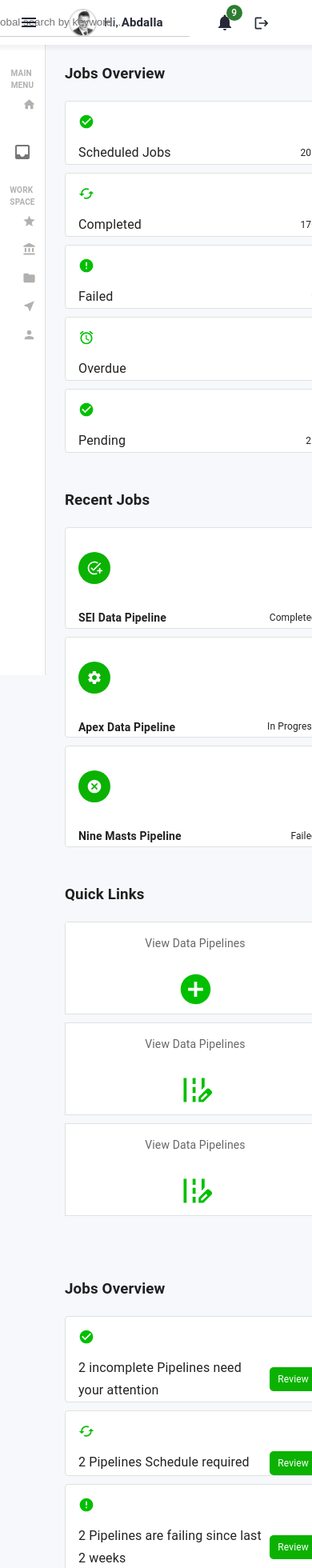
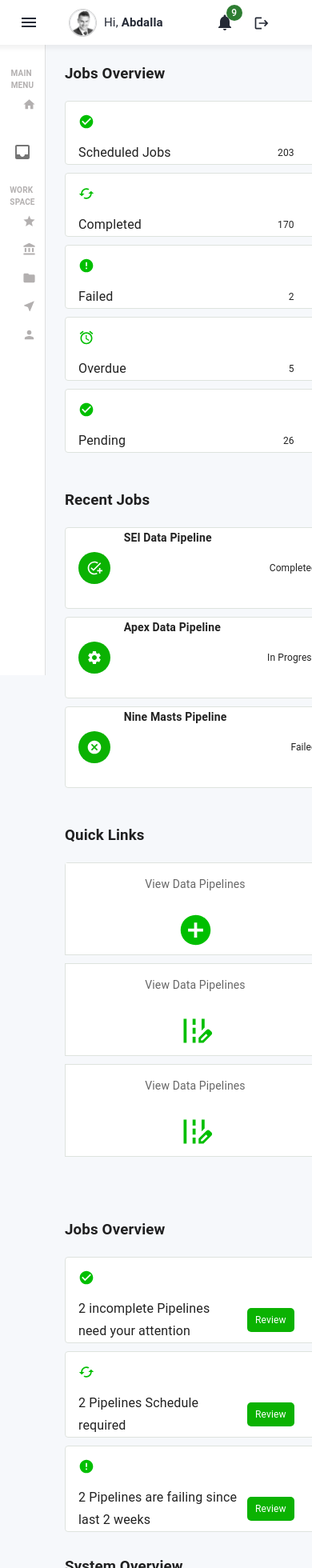
Before and after one commit to isssourav2/waystone, a React (Create React App) app: page / in a window 390 px wide. Shown: the top 1960 px of the page at 80% size. Built offline with nearby package versions, Linux system fonts and the light colour scheme.

Commit message:
Responsive

```diff
--- a/src/components/Boxrow.jsx
+++ b/src/components/Boxrow.jsx
@@ -17,12 +17,12 @@ export default function ComplexGrid() {
 
     <Paper sx={{ p: 1, margin: 'auto', maxWidth: 700, flexGrow: 5 }}>
       <Grid container spacing={2}>
-        <Grid item>
+        <Grid item lg={1} md={1} sm={1} sx={1} xl={1} xs={1}>
           <ButtonBase sx={{ width: 20, height: 50 }}>
             <CheckCircleIcon/>
           </ButtonBase>
         </Grid>
-        <Grid item xs={12} sm container>
+        <Grid item  sm container lg={11} md={11} sm={11} sx={11} xl={11} xs={11} >
           <Grid item xs container direction="column" spacing={0}>
             <Grid item xs>
               <Typography gutterBottom variant="subtitle1" component="div">
@@ -42,12 +42,12 @@ export default function ComplexGrid() {
 
 
       <Grid container spacing={2}>
-        <Grid item>
+        <Grid item lg={1} md={1} sm={1} sx={1} xl={1} xs={1}>
           <ButtonBase sx={{ width: 20, height: 50 }}>
             <CachedIcon/>
           </ButtonBase>
         </Grid>
-        <Grid item xs={12} sm container>
+        <Grid item sm container lg={11} md={11} sm={11} sx={11} xl={11} xs={11}>
           <Grid item xs container direction="column" spacing={0}>
             <Grid item xs>
               <Typography gutterBottom variant="subtitle1" component="div">
@@ -67,12 +67,12 @@ export default function ComplexGrid() {
 
 
       <Grid container spacing={2}>
-        <Grid item>
+        <Grid item lg={1} md={1} sm={1} sx={1} xl={1} xs={1}>
           <ButtonBase sx={{ width: 20, height: 50 }}>
             <ErrorIcon/>
           </ButtonBase>
         </Grid>
-        <Grid item xs={12} sm container>
+        <Grid item  sm container lg={11} md={11} sm={11} sx={11} xl={11} xs={11}>
           <Grid item xs container direction="column" spacing={0}>
             <Grid item xs>
               <Typography gutterBottom variant="subtitle1" component="div">
@@ -91,12 +91,12 @@ export default function ComplexGrid() {
       </Grid>
 
       <Grid container spacing={2}>
-        <Grid item>
+        <Grid item lg={1} md={1} sm={1} sx={1} xl={1} xs={1}>
           <ButtonBase sx={{ width: 20, height: 50 }}>
             <AccessAlarmsIcon/>
           </ButtonBase>
         </Grid>
-        <Grid item xs={12} sm container>
+        <Grid item  sm container lg={11} md={11} sm={11} sx={11} xl={11} xs={11}>
           <Grid item xs container direction="column" spacing={0}>
             <Grid item xs>
               <Typography gutterBottom variant="subtitle1" component="div">
@@ -115,12 +115,12 @@ export default function ComplexGrid() {
       </Grid>
 
       <Grid container spacing={2}>
-        <Grid item>
+        <Grid item lg={1} md={1} sm={1} sx={1} xl={1} xs={1}>
           <ButtonBase sx={{ width: 20, height: 50 }}>
             <CheckCircleIcon/>
           </ButtonBase>
         </Grid>
-        <Grid item xs={12} sm container>
+        <Grid item sm container lg={11} md={11} sm={11} sx={11} xl={11} xs={11}>
           <Grid item xs container direction="column" spacing={0}>
             <Grid item xs>
               <Typography gutterBottom variant="subtitle1" component="div">
--- a/src/components/Common/Header.js
+++ b/src/components/Common/Header.js
@@ -163,15 +163,7 @@ function Header() {
           </div>
 
           <div class="header-right">
-            <form get="post">
-              <div class="search-box">
-                <SearchIcon />
-                <input
-                  type="search"
-                  placeholder="Global search by keyword..."
-                />
-              </div>
-            </form>
+
 
             <IconButton
               size="large"
--- a/src/components/DataExtrator/home.jsx
+++ b/src/components/DataExtrator/home.jsx
@@ -39,7 +39,7 @@ const home = () => {
 Lorem ipsum dolor sit amet, consectetur adipiscing elit. Nulla venenatis est nunc, at tempus orci commodo quis. Nullam convallis malesuada orci, quis tincidunt urna tempor vitae. Quisque nulla ligula, feugiat in congue quis, dignissim at elit. Interdum et malesuada fames ac ante ipsum primis in faucibus. Cras eleifend neque id commodo gravida. </p>
              </Typography>
             </Grid>
-            <Grid item xs={6}>
+            <Grid item lg={6} md={6} sm={12} sx={12} xl={6} xs={12}>
               <div class="panel-box">
                 <div class="panel-heading">
                   <span class="icon-cell">
@@ -129,7 +129,7 @@ Lorem ipsum dolor sit amet, consectetur adipiscing elit. Nulla venenatis est nun
               </div>
             </Grid>
 
-            <Grid item xs={6}>
+            <Grid item lg={6} md={6} sm={12} sx={12} xl={6} xs={12}>
               <div class="panel-box">
 
 
--- a/src/components/allert.jsx
+++ b/src/components/allert.jsx
@@ -31,12 +31,12 @@ export default function ComplexGrid() {
 
     <Paper sx={{ p: 1, margin: 'auto', maxWidth: 700, flexGrow: 5 }}>
       <Grid container spacing={2}>
-        <Grid item>
+        <Grid item lg={1} md={1} sm={1} sx={1} xl={1} xs={1}>
           <ButtonBase sx={{ width: 20, height: 50 }}>
             <CheckCircleIcon/>
           </ButtonBase>
         </Grid>
-        <Grid item xs={12} sm container>
+        <Grid item container lg={11} md={11} sm={11} sx={11} xl={11} xs={11}>
           <Grid item xs container direction="column" spacing={0}>
             <Grid item xs>
               <Typography gutterBottom variant="subtitle1" component="div">
@@ -54,12 +54,12 @@ export default function ComplexGrid() {
 
 
       <Grid container spacing={2}>
-        <Grid item>
+        <Grid item lg={1} md={1} sm={1} sx={1} xl={1} xs={1}>
           <ButtonBase sx={{ width: 20, height: 50 }}>
             <CachedIcon/>
           </ButtonBase>
         </Grid>
-        <Grid item xs={12} sm container>
+        <Grid item container lg={11} md={11} sm={11} sx={11} xl={11} xs={11}>
           <Grid item xs container direction="column" spacing={0}>
             <Grid item xs>
               <Typography gutterBottom variant="subtitle1" component="div">
@@ -77,12 +77,12 @@ export default function ComplexGrid() {
 
 
       <Grid container spacing={2}>
-        <Grid item>
+        <Grid item lg={1} md={1} sm={1} sx={1} xl={1} xs={1}>
           <ButtonBase sx={{ width: 20, height: 50 }}>
             <ErrorIcon/>
           </ButtonBase>
         </Grid>
-        <Grid item xs={12} sm container>
+        <Grid item container lg={11} md={11} sm={11} sx={11} xl={11} xs={11}>
           <Grid item xs container direction="column" spacing={0}>
             <Grid item xs>
               <Typography gutterBottom variant="subtitle1" component="div">
--- a/src/components/itemcol.jsx
+++ b/src/components/itemcol.jsx
@@ -20,12 +20,12 @@ export default function ComplexGrid() {
 
     <Paper sx={{ p: 1, margin: 'auto', maxWidth: 700, flexGrow: 5 }}>
       <Grid container spacing={2}>
-        <Grid item>
+        <Grid item lg={2} md={2} sm={2} sx={2} xl={2} xs={2}>
           <ButtonBase sx={{ width: 50, height: 50 }}>
             <AddTaskIcon/>
           </ButtonBase>
         </Grid>
-        <Grid item xs={12} sm container>
+        <Grid item container lg={10} md={10} sm={10} sx={10} xl={10} xs={10}>
           <Grid item xs container direction="column" spacing={0}>
             <Grid item xs>
               <Typography gutterBottom variant="subtitle1" component="div">
@@ -45,12 +45,12 @@ export default function ComplexGrid() {
 
 
       <Grid container spacing={2}>
-        <Grid item>
+        <Grid item lg={2} md={2} sm={2} sx={2} xl={2} xs={2}>
           <ButtonBase sx={{ width: 50, height: 50 }}>
             <SettingsIcon/>
           </ButtonBase>
         </Grid>
-        <Grid item xs={12} sm container>
+        <Grid item container lg={10} md={10} sm={10} sx={10} xl={10} xs={10}>
           <Grid item xs container direction="column" spacing={0}>
             <Grid item xs>
               <Typography gutterBottom variant="subtitle1" component="div">
@@ -70,12 +70,12 @@ export default function ComplexGrid() {
 
 
       <Grid container spacing={2}>
-        <Grid item>
+        <Grid item lg={2} md={2} sm={2} sx={2} xl={2} xs={2}>
           <ButtonBase sx={{ width: 50, height: 50 }}>
             <CancelIcon/>
           </ButtonBase>
         </Grid>
-        <Grid item xs={12} sm container>
+        <Grid item container lg={10} md={10} sm={10} sx={10} xl={10} xs={10}>
           <Grid item xs container direction="column" spacing={0}>
             <Grid item xs>
               <Typography gutterBottom variant="subtitle1" component="div">
--- a/src/style/style.css
+++ b/src/style/style.css
@@ -909,3 +909,11 @@ div#root .MuiBox-root.css-0{ width: 100% !important;}
   .btn-link{ font-size: 12px;}
 
 }
+
+@media (max-width: 900px) {
+  .panel-box .MuiGrid-grid-xs-true{
+    padding: 15px 0px 11px 10px;
+  }
+
+
+}
```
